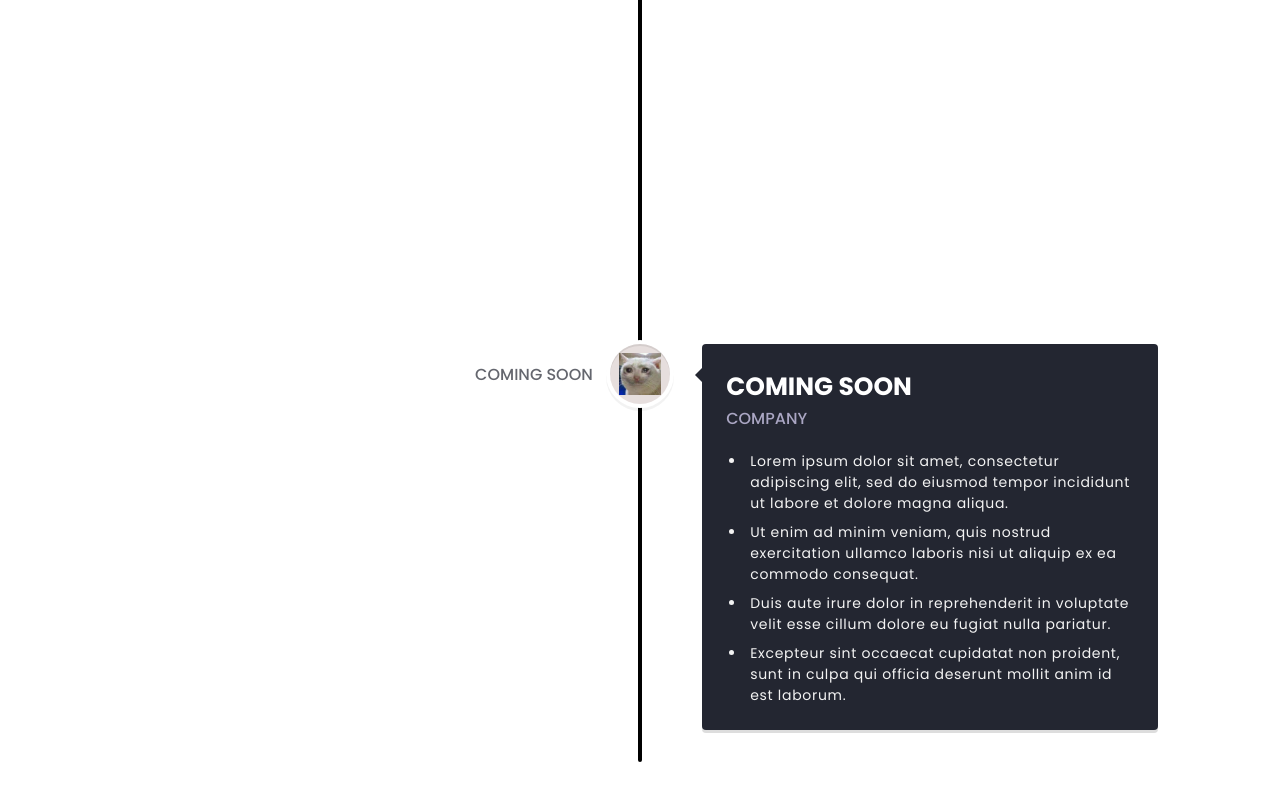
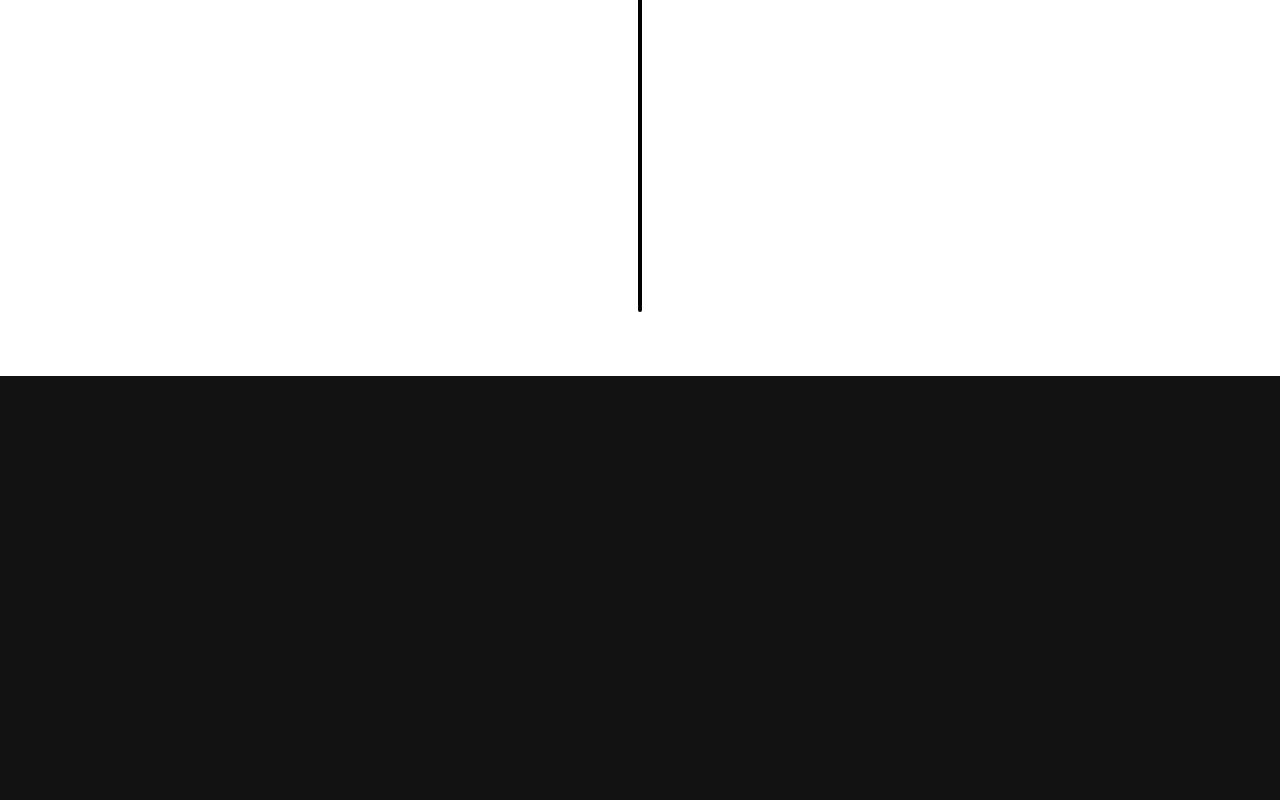
Before and after one commit to techinezz/Portfolio, a React (Vite) app: page / in a window 1280 px wide. Shown: the part 4622-5422 px from the top of the page. After the commit the page ends 4998 px from the top, so only its background shows below. Built offline with nearby package versions, Linux system fonts and the light colour scheme.

Commit message:
Update index.js

```diff
--- a/src/constants/index.js
+++ b/src/constants/index.js
@@ -213,19 +213,6 @@ import {
         "Excepteur sint occaecat cupidatat non proident, sunt in culpa qui officia deserunt mollit anim id est laborum.",
       ],
     },
-    {
-      title: "COMING SOON",
-      company_name: "COMPANY",
-      icon: comingsoon,
-      iconBg: "#E6DEDD",
-      date: "COMING SOON",
-      points: [
-        "Lorem ipsum dolor sit amet, consectetur adipiscing elit, sed do eiusmod tempor incididunt ut labore et dolore magna aliqua.",
-        "Ut enim ad minim veniam, quis nostrud exercitation ullamco laboris nisi ut aliquip ex ea commodo consequat.",
-        "Duis aute irure dolor in reprehenderit in voluptate velit esse cillum dolore eu fugiat nulla pariatur.",
-        "Excepteur sint occaecat cupidatat non proident, sunt in culpa qui officia deserunt mollit anim id est laborum.",
-      ],
-    },
   ];
 
   export {technologies, experiences, projects };
```
